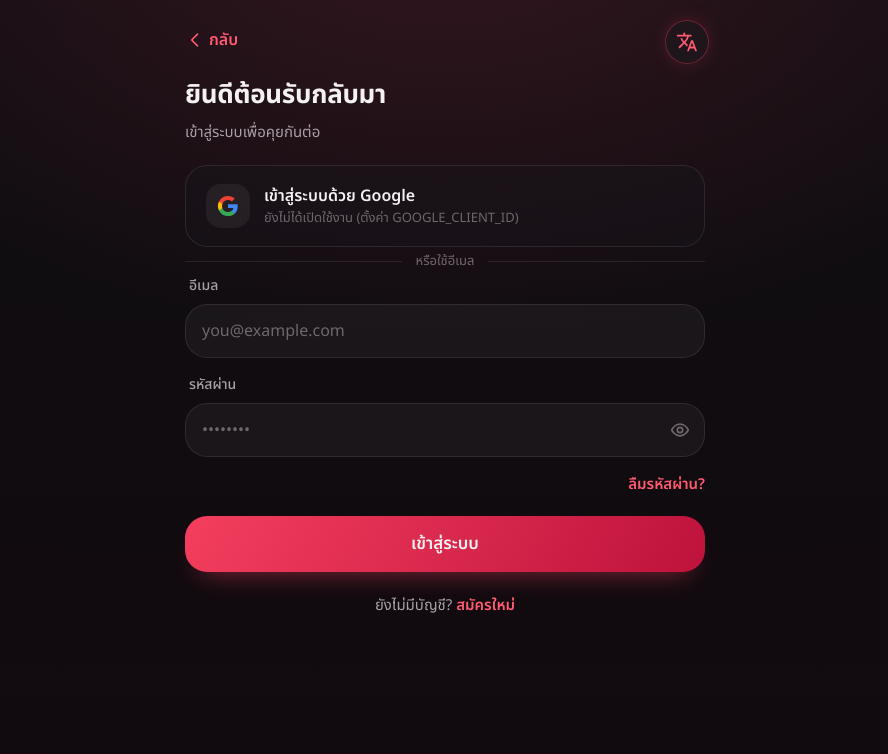
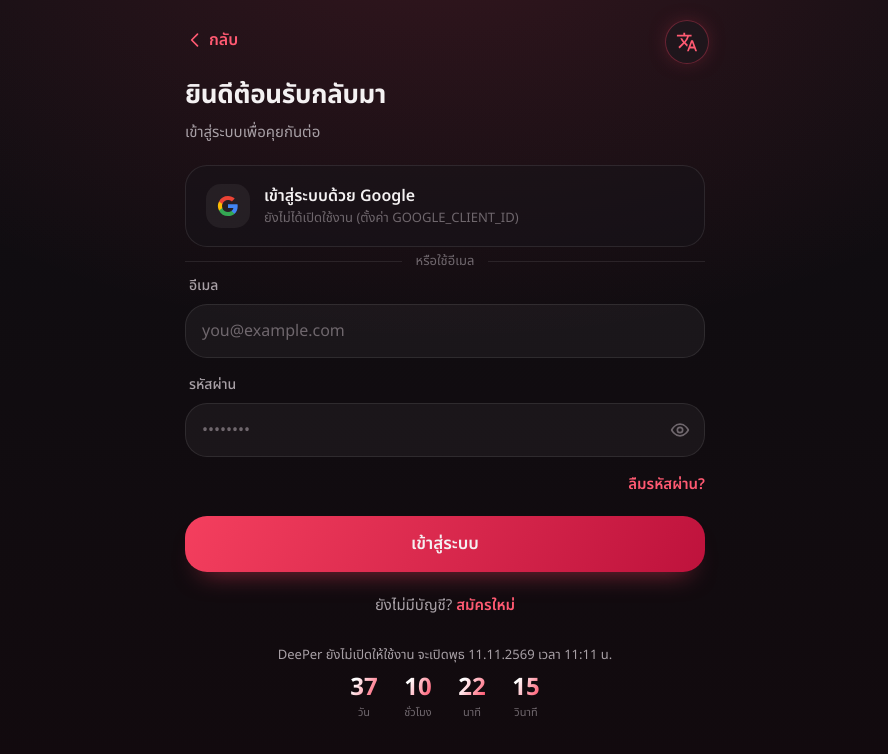
Before and after one commit to Pug-03/DeePer, a React (Vite) app in the folder client/: page /login in a window 1280 px wide. Shown: the top 754 px of the page, without its empty margins (195-1083 px from the left). Built offline with nearby package versions, Linux system fonts and the light colour scheme; no server answers; a web font is replaced by a local one.

Commit message:
feat: show a "not open yet" note with the launch countdown on sign-up and log-in

```diff
--- /dev/null
+++ b/client/src/components/LaunchNotice.jsx
@@ -0,0 +1,16 @@
+import { useLaunch } from '../launch.js';
+import Countdown from './Countdown.jsx';
+
+// Quiet "not open yet" note with the launch countdown, shown under the
+// sign-up and log-in forms. Renders nothing once launch time passes, so it
+// just vanishes on its own with no trace and no deploy.
+export default function LaunchNotice({ t }) {
+  const { remaining } = useLaunch();
+  if (!remaining) return null;
+  return (
+    <div className="launch-notice">
+      <p className="launch-notice-text">{t('launch.notice')}</p>
+      <Countdown remaining={remaining} t={t} className="countdown--small" />
+    </div>
+  );
+}
--- a/client/src/i18n.js
+++ b/client/src/i18n.js
@@ -109,6 +109,7 @@ export const STRINGS = {
     'welcome.launch.openEyebrow': 'ถึงเวลาแล้ว',
     'welcome.launch.openTitle': 'DeePer เปิดแล้ว!',
     'welcome.launch.openSub': 'เข้ามาเริ่มคุยลึกกันได้เลย',
+    'launch.notice': 'DeePer ยังไม่เปิดให้ใช้งาน จะเปิดพุธ 11.11.2569 เวลา 11:11 น.',
     'welcome.stats.eyebrow': 'ตัวเลขที่ภูมิใจ',
     'welcome.stats.label': 'คนใช้ DeePer แล้ว',
     'welcome.stats.swipes': 'การ์ดที่ถูกปัด',
@@ -603,6 +604,7 @@ export const STRINGS = {
     'welcome.launch.openEyebrow': 'It’s time',
     'welcome.launch.openTitle': 'DeePer is open!',
     'welcome.launch.openSub': 'Come in and start the deeper talks',
+    'launch.notice': 'DeePer isn’t open yet. It opens Wed 11.11.2026 at 11:11 (GMT+7).',
     'welcome.stats.eyebrow': 'By the numbers',
     'welcome.stats.label': 'people using DeePer',
     'welcome.stats.swipes': 'cards swiped',
--- a/client/src/pages/Login.jsx
+++ b/client/src/pages/Login.jsx
@@ -6,6 +6,7 @@ import { useAuth } from '../store/auth.jsx';
 import { useI18n } from '../store/i18n.jsx';
 import GoogleButton from '../components/GoogleButton.jsx';
 import LangToggle from '../components/LangToggle.jsx';
+import LaunchNotice from '../components/LaunchNotice.jsx';
 import PasswordField from '../components/PasswordField.jsx';
 import { IcBack, IcGoogle } from '../components/icons.jsx';
 
@@ -140,6 +141,8 @@ export default function Login() {
           </button>
         </p>
       </form>
+
+      <LaunchNotice t={t} />
     </div>
   );
 }
--- a/client/src/pages/Signup.jsx
+++ b/client/src/pages/Signup.jsx
@@ -6,6 +6,7 @@ import { useI18n } from '../store/i18n.jsx';
 import { useToast } from '../components/ui.jsx';
 import GoogleButton from '../components/GoogleButton.jsx';
 import LangToggle from '../components/LangToggle.jsx';
+import LaunchNotice from '../components/LaunchNotice.jsx';
 import OtpInput from '../components/OtpInput.jsx';
 import PasswordField from '../components/PasswordField.jsx';
 import PasswordStrength from '../components/PasswordStrength.jsx';
@@ -586,6 +587,8 @@ export default function Signup() {
           </button>
         </form>
       )}
+
+      <LaunchNotice t={t} />
     </div>
   );
 }
--- a/client/src/styles.css
+++ b/client/src/styles.css
@@ -2020,6 +2020,31 @@ a.btn {
   font-size: 12px;
   color: var(--text-faint);
 }
+/* Smaller countdown inside the "not open yet" note on sign-up / log-in. */
+.countdown--small {
+  margin-top: 10px;
+  gap: 14px;
+}
+.countdown--small .countdown-cell {
+  min-width: 40px;
+}
+.countdown--small .countdown-num {
+  font-size: 24px;
+}
+.countdown--small .countdown-unit {
+  margin-top: 4px;
+  font-size: 11px;
+}
+.launch-notice {
+  margin-top: 28px;
+  text-align: center;
+}
+.launch-notice-text {
+  margin: 0;
+  font-size: 13px;
+  color: var(--text-dim);
+  line-height: 1.5;
+}
 /* Twinkle accent used by <Sparkles/> — independent of the onboarding
    tour's own .tut-sparkle (different component, different trigger, left
    untouched). */
```
